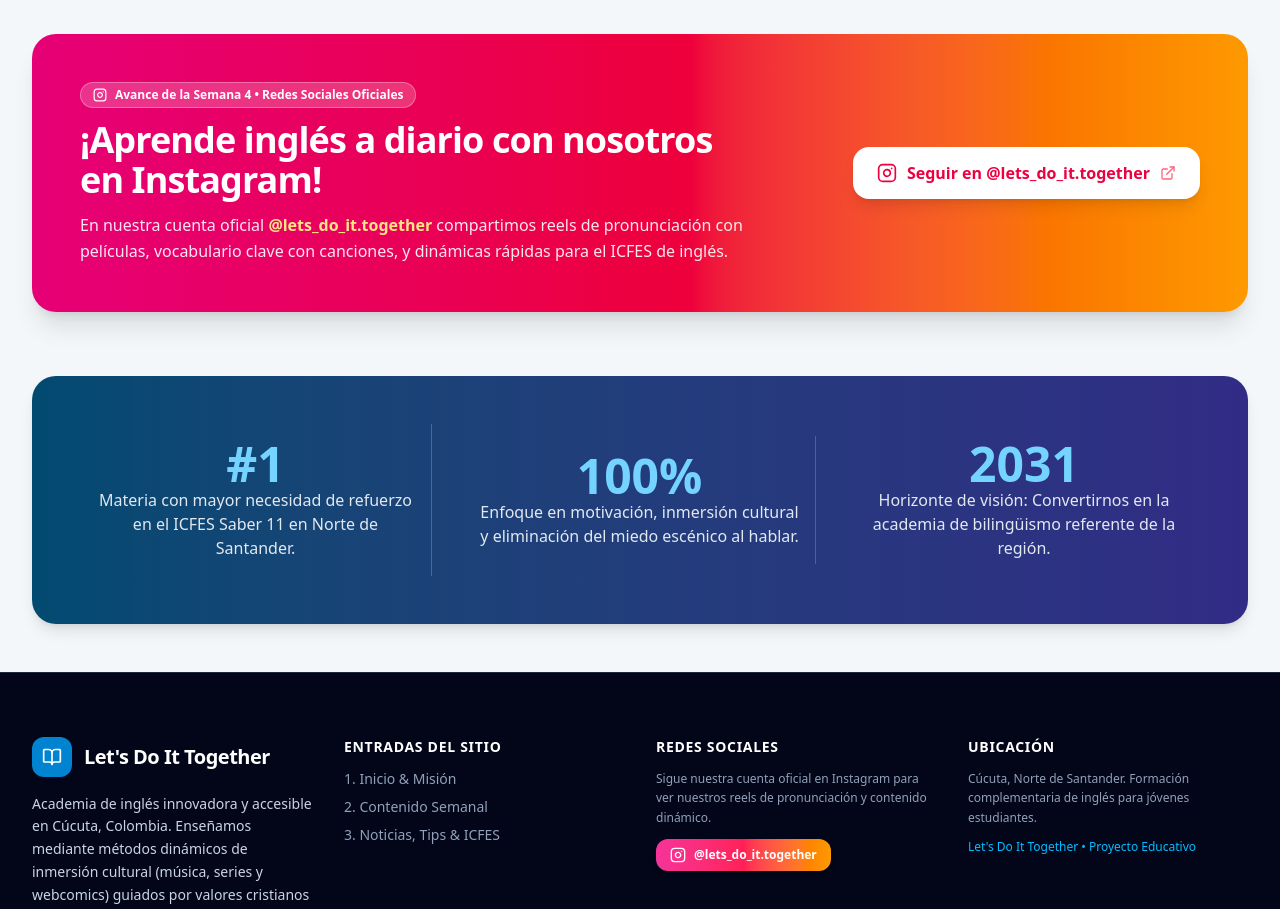
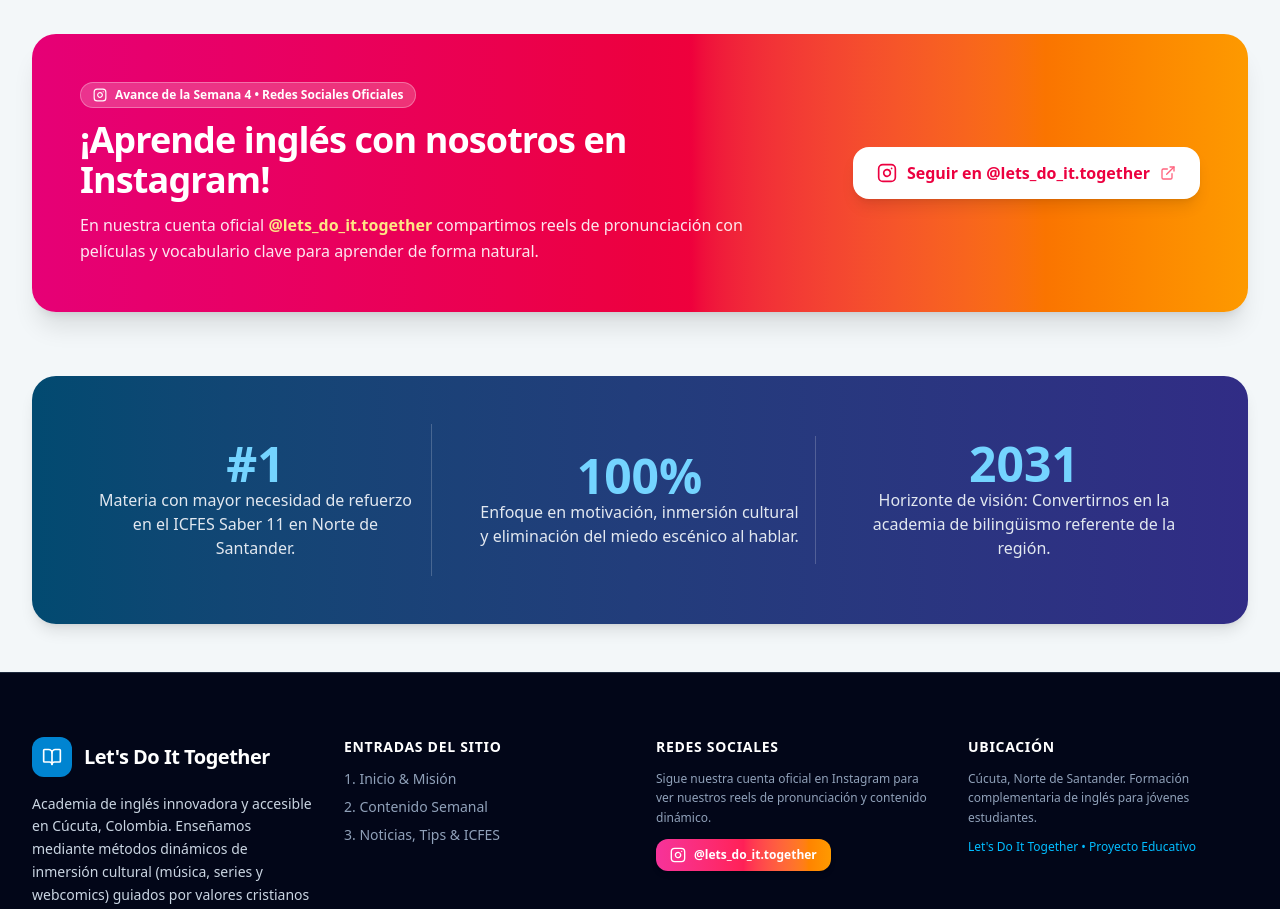
Before and after one commit to AmaneciReLoco/Lets-do-it-together, a React (Vite) app: page / in a window 1280 px wide. Shown: the part 2980-3889 px from the top of the page. Built offline with nearby package versions, Linux system fonts and the light colour scheme.

Commit message:
Revise Instagram promotion text for clarity
Updated text for clarity and conciseness in the Instagram promotion section.

```diff
--- a/src/components/InicioView.tsx
+++ b/src/components/InicioView.tsx
@@ -239,10 +239,10 @@
               Avance de la Semana 4 • Redes Sociales Oficiales
             </div>
             <h2 className="text-2xl sm:text-4xl font-black tracking-tight">
-              ¡Aprende inglés a diario con nosotros en Instagram!
+              ¡Aprende inglés con nosotros en Instagram!
             </h2>
             <p className="text-white/90 text-sm sm:text-base leading-relaxed">
-              En nuestra cuenta oficial <strong className="text-amber-200">@lets_do_it.together</strong> compartimos reels de pronunciación con películas, vocabulario clave con canciones, y dinámicas rápidas para el ICFES de inglés.
+              En nuestra cuenta oficial <strong className="text-amber-200">@lets_do_it.together</strong> compartimos reels de pronunciación con películas y vocabulario clave para aprender de forma natural.
             </p>
           </div>
 
```
